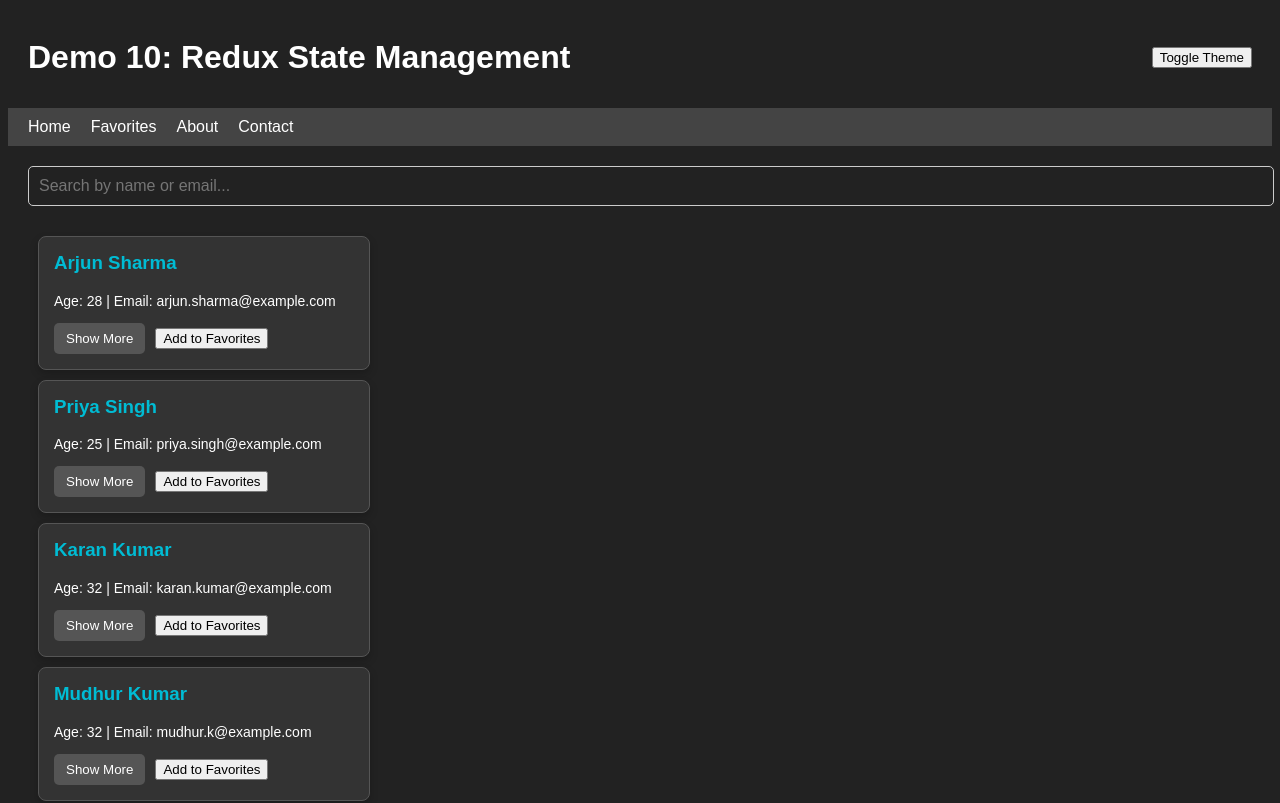
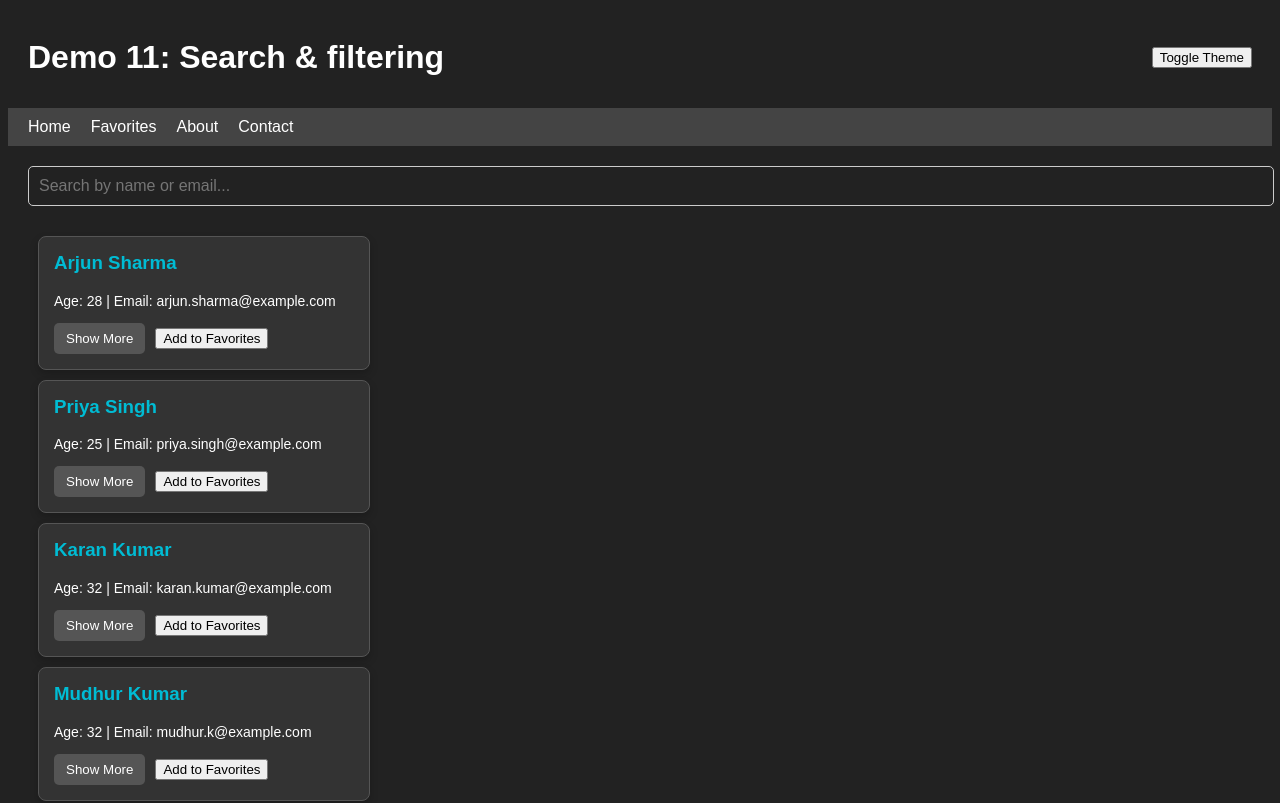
Before and after one commit to thedeorasidharth/react-demos, a React (Vite) app: page / in a window 1280 px wide. Shown: the top 803 px of the page. Built offline with nearby package versions, Linux system fonts and the light colour scheme.

Commit message:
changed heading to searching & filtering

```diff
--- a/src/App.jsx
+++ b/src/App.jsx
@@ -12,7 +12,7 @@ function App() {
   return (
     <ThemeProvider>
       <BrowserRouter>
-        <Header title="Demo 10: Redux State Management" />
+        <Header title="Demo 11: Search & filtering" />
         <nav style={{ padding: '10px 20px', backgroundColor: '#444', color: '#fff' }}>
           <ul style={{ listStyle: 'none', padding: 0, margin: 0, display: 'flex', gap: '20px' }}>
             <li><Link to="/" style={{ color: '#fff', textDecoration: 'none' }}>Home</Link></li>
```
